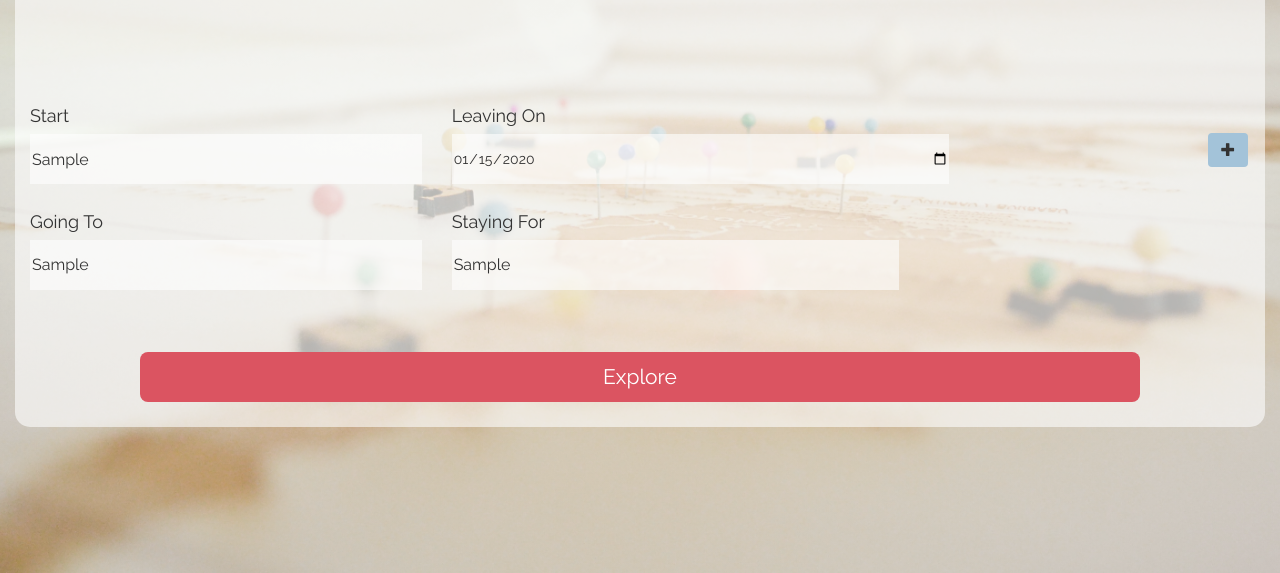
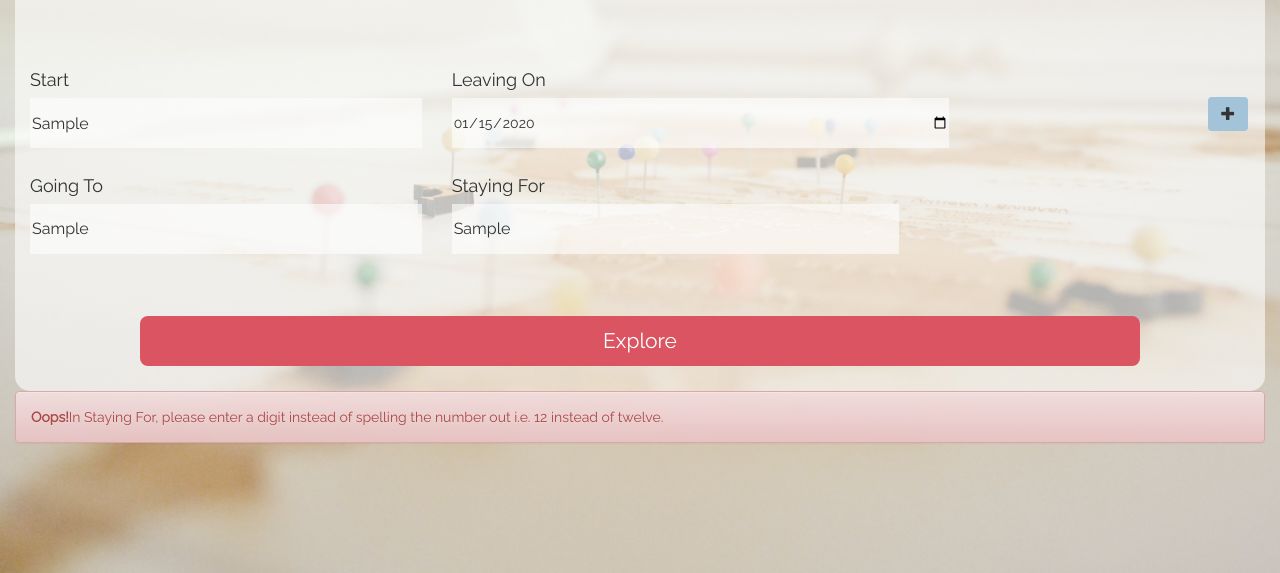
Before and after one commit to mattpeebles/roadtrip-capstone, a plain HTML site: page index.html in a window 1280 px wide. Both pictures are taken after typing "Sample", "2020-01-15", "Sample", "Sample" into the empty fields and a click on the input "Explore". Shown: the part 227-800 px from the top of the page. Drawn offline with nearby package versions, Linux system fonts and the light colour scheme; some packages are replaced by stand-ins of ours; a web font is replaced by a local one.

Commit message:
Added alert for length of stay

```diff
--- a/app.js
+++ b/app.js
@@ -99,7 +99,6 @@ function checkInputs(){
     }
   })
   return lengthDigit;
-  console.log(lengthDigit)
 }
 
 function getDates(){
@@ -788,6 +787,8 @@ function watchFormSubmit(){
 
     if(checkInputs() === false){
         proceed = false
+        $("#nonDigit-alert").show(1000);
+        $("#nonDigit-alert").fadeOut(15000);
     }
     else{
         proceed = true
@@ -850,8 +851,6 @@ function watchLegsNavigate(){
 function watchEventsNavigate(){ //this ensures users always see events
   $(".next-events-button").on("click", function(){
     if (eventsList.length == 0 && pageCount != eventPages){ //if eventsList has been emptied by user scrolling through it, this resets everything to beginning
-      // pageCount++; //feature for when pagination is working in eventbrite api call
-     console.log("if")
       pageCount++
       nextPushed++
       prevPushed--
@@ -859,7 +858,6 @@ function watchEventsNavigate(){ //this ensures users always see events
     }
 
     else if(eventsList.length == 0 && pageCount == eventPages){
-      console.log("else if")
       pageCount = 1;
       nextPushed = 0;
       prevPushed = 0;
@@ -867,7 +865,6 @@ function watchEventsNavigate(){ //this ensures users always see events
       viewedEvents = [];
     }
     else { //increments eventnavbutton counters for use in functions
-      console.log("else")
       nextPushed++
       prevPushed--
     }
--- a/index.html
+++ b/index.html
@@ -60,6 +60,7 @@
 					</form>
 				</div>
 			</div>
+			<div class="alert alert-danger" id="nonDigit-alert" role="alert"><strong>Oops!</strong>In Staying For, please enter a digit instead of spelling the number out i.e. 12 instead of twelve.</div>
 		</div>
 	</section>
 
--- a/main.css
+++ b/main.css
@@ -5,6 +5,11 @@ body{
 }
 
 .hidden{
+	display: none;
+}
+
+#nonDigit-alert{
+	bottom: 0px;
 	display: none;
 }
 
```
